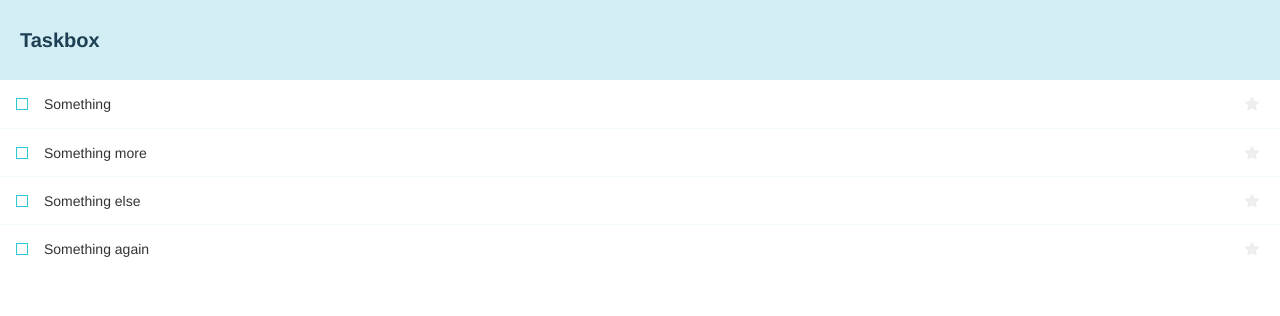
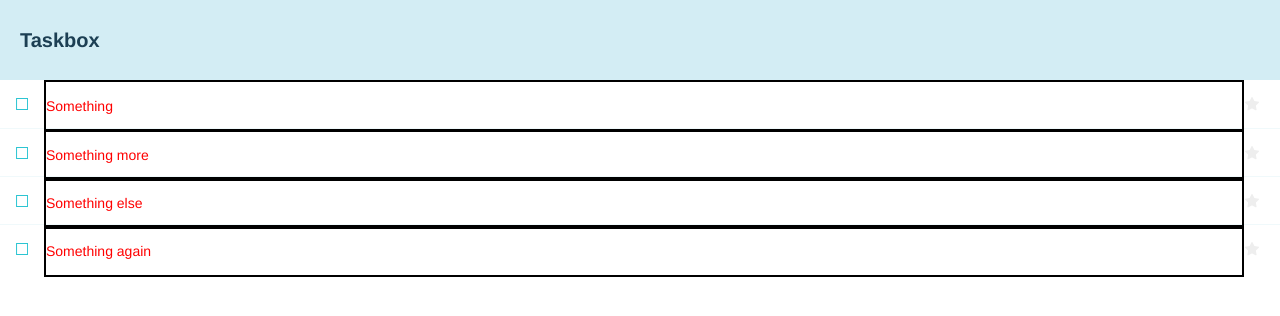
Before and after one commit to rleiva93/taskbox, a React (Create React App) app: page / in a window 1280 px wide. Shown: the top 316 px of the page. Built offline with nearby package versions, Linux system fonts and the light colour scheme; a web font is replaced by a local one.

Commit message:
add border to Task input text

```diff
--- a/src/components/Task.js
+++ b/src/components/Task.js
@@ -19,7 +19,7 @@ export default function Task({ task: { id, title, state }, onArchiveTask, onPinT
           value={title}
           readOnly={true}
           placeholder="Input title"
-          style={{ textOverflow: 'ellipsis' }}
+          style={{ textOverflow: 'ellipsis', color: 'red', border: '2px solid black' }}
         />
       </div>
 
```
